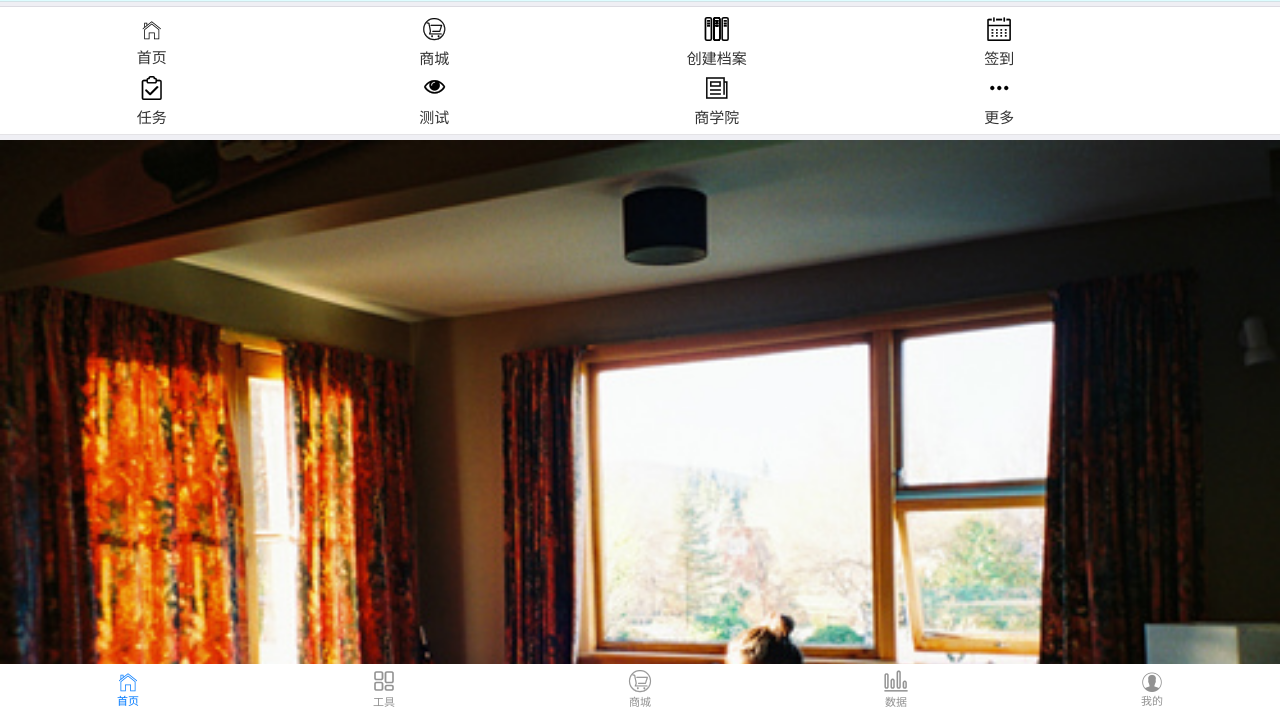
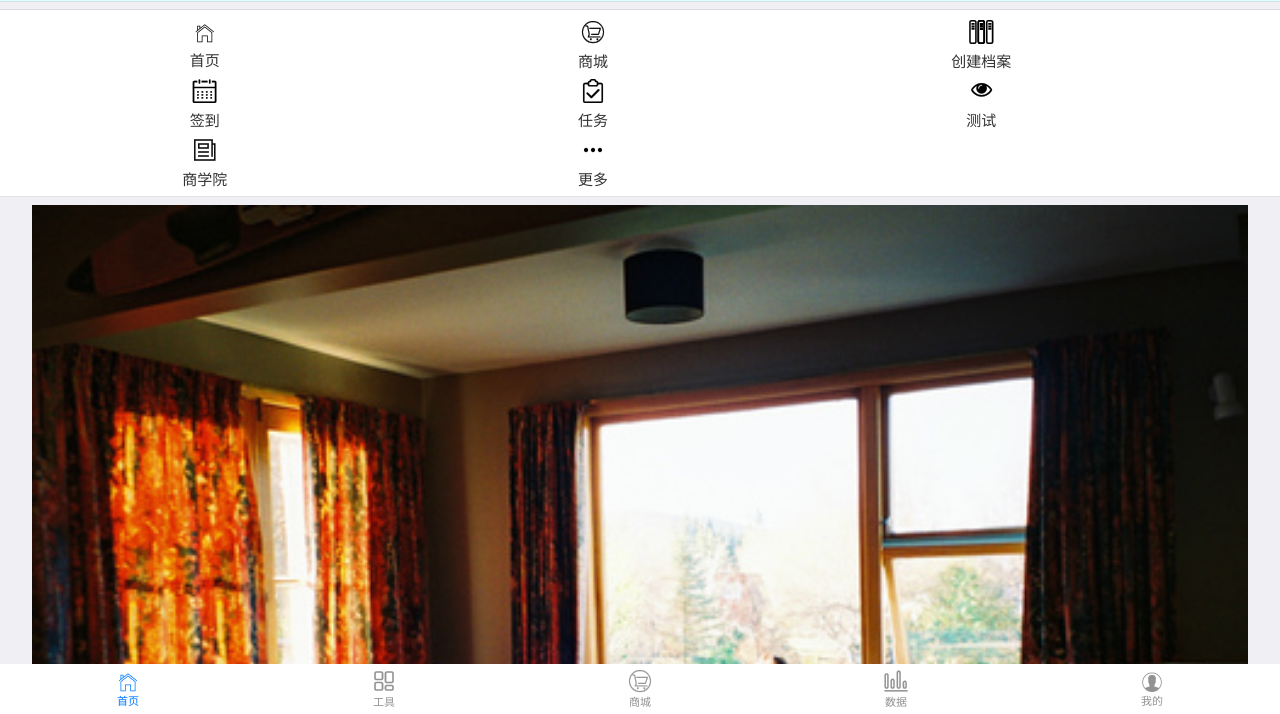
Before and after one commit to zhuangchongyi/muiApp, a plain HTML site: page index.html in a window 1280 px wide. Shown: the part 86-800 px from the top of the page. Drawn offline with Linux system fonts and the light colour scheme.

Commit message:
修改了首页icon栏和轮播图的一点样式
Signed-off-by: zhuangchongyi <1909017815@qq.com>

```diff
--- a/css/my.css
+++ b/css/my.css
@@ -29,3 +29,7 @@ body {
 	color: #007aff;
 	font-size: .9rem;
 }
+.mui-slider{
+    width: 95%;
+    margin: 0px auto
+}
--- a/index.html
+++ b/index.html
@@ -13,8 +13,8 @@
 			padding: 10px 0 0 0px;
 		}
 		.mui-table-view.mui-grid-view {
-			border-bottom: 5px #efeff4 solid;
-			border-top: 5px #efeff4 solid;
+			border-bottom: 8px #efeff4 solid;
+			border-top: 8px #efeff4 solid;
 		}
 		.mui-card-header.mui-card-media {
 			background-color: #ddfdff;
@@ -23,7 +23,7 @@
 			background-color: #fff;
 		}
 		.mui-slider,.mui-table-view {
-			border-bottom: 5px #efeff4 solid;
+			border-bottom: 8px #efeff4 solid;
 		}
 		.mui-slider-indicator.mui-segmented-control {
 			background-color: #fff;
@@ -157,49 +157,51 @@
 
 			<!-- icon栏 -->
 			<ul class="mui-table-view mui-grid-view mui-grid-12">
-				<li class="mui-table-view-cell mui-media mui-col-xs-4 mui-col-sm-3">
+				<li class="mui-table-view-cell mui-media mui-col-xs-4 mui-col-sm-4">
 					<a href="#">
 						<span class="mui-icon mui-icon-home"></span>
 						<div class="mui-media-body">首页</div>
 					</a>
 				</li>
-				<li class="mui-table-view-cell mui-media mui-col-xs-4 mui-col-sm-3">
+				<li class="mui-table-view-cell mui-media mui-col-xs-4 mui-col-sm-4">
 					<a href="#">
 						<span class="mui-icon iconfont icon-shop"></span>
 						<div class="mui-media-body">商城</div>
 					</a>
 				</li>
-				<li class="mui-table-view-cell mui-media mui-col-xs-4 mui-col-sm-3">
+				<li class="mui-table-view-cell mui-media mui-col-xs-4 mui-col-sm-4">
 					<a href="#" id="archive-addfile">
 						<span class="mui-icon iconfont icon-dangan"></span>
 						<div class="mui-media-body">创建档案</div>
 					</a>
 				</li>
-				<li class="mui-table-view-cell mui-media mui-col-xs-4 mui-col-sm-3">
+				<li class="mui-table-view-cell mui-media mui-col-xs-4 mui-col-sm-4">
 					<a href="#">
 						<span class="mui-icon iconfont icon-rili"></span>
 						<div class="mui-media-body">签到</div>
 					</a>
 				</li>
-				<li class="mui-table-view-cell mui-media mui-col-xs-4 mui-col-sm-3">
+			<!-- </ul>
+			<ul class="mui-table-view mui-grid-view mui-grid-12"> -->
+				<li class="mui-table-view-cell mui-media mui-col-xs-4 mui-col-sm-4">
 					<a href="#">
 						<span class="mui-icon iconfont icon-renwu"></span>
 						<div class="mui-media-body">任务</div>
 					</a>
 				</li>
-				<li class="mui-table-view-cell mui-media mui-col-xs-4 mui-col-sm-3">
+				<li class="mui-table-view-cell mui-media mui-col-xs-4 mui-col-sm-4">
 					<a href="#">
 						<span class="mui-icon iconfont icon-yanjing"></span>
 						<div class="mui-media-body">测试</div>
 					</a>
 				</li>
-				<li class="mui-table-view-cell mui-media mui-col-xs-4 mui-col-sm-3">
+				<li class="mui-table-view-cell mui-media mui-col-xs-4 mui-col-sm-4">
 					<a href="#" id="college-index">
 						<span class="mui-icon iconfont icon-zixun"></span>
 						<div class="mui-media-body">商学院</div>
 					</a>
 				</li>
-				<li class="mui-table-view-cell mui-media mui-col-xs-4 mui-col-sm-3">
+				<li class="mui-table-view-cell mui-media mui-col-xs-4 mui-col-sm-4">
 					<a href="#">
 						<span class="mui-icon iconfont icon-qita"></span>
 						<div class="mui-media-body">更多</div>
@@ -428,7 +430,7 @@
 		});
 		//滚轮
 		mui('.mui-scroll-wrapper').scroll({
-			deceleration: 0.5 //flick 减速系数，系数越大，滚动速度越慢，滚动距离越小，默认值0.0006
+			deceleration: 0.0006 //flick 减速系数，系数越大，滚动速度越慢，滚动距离越小，默认值0.0006
 		});
 
 		//跳转个人档案
```
Also changed, not shown: archive/css/my.css (+11 -3 lines).
